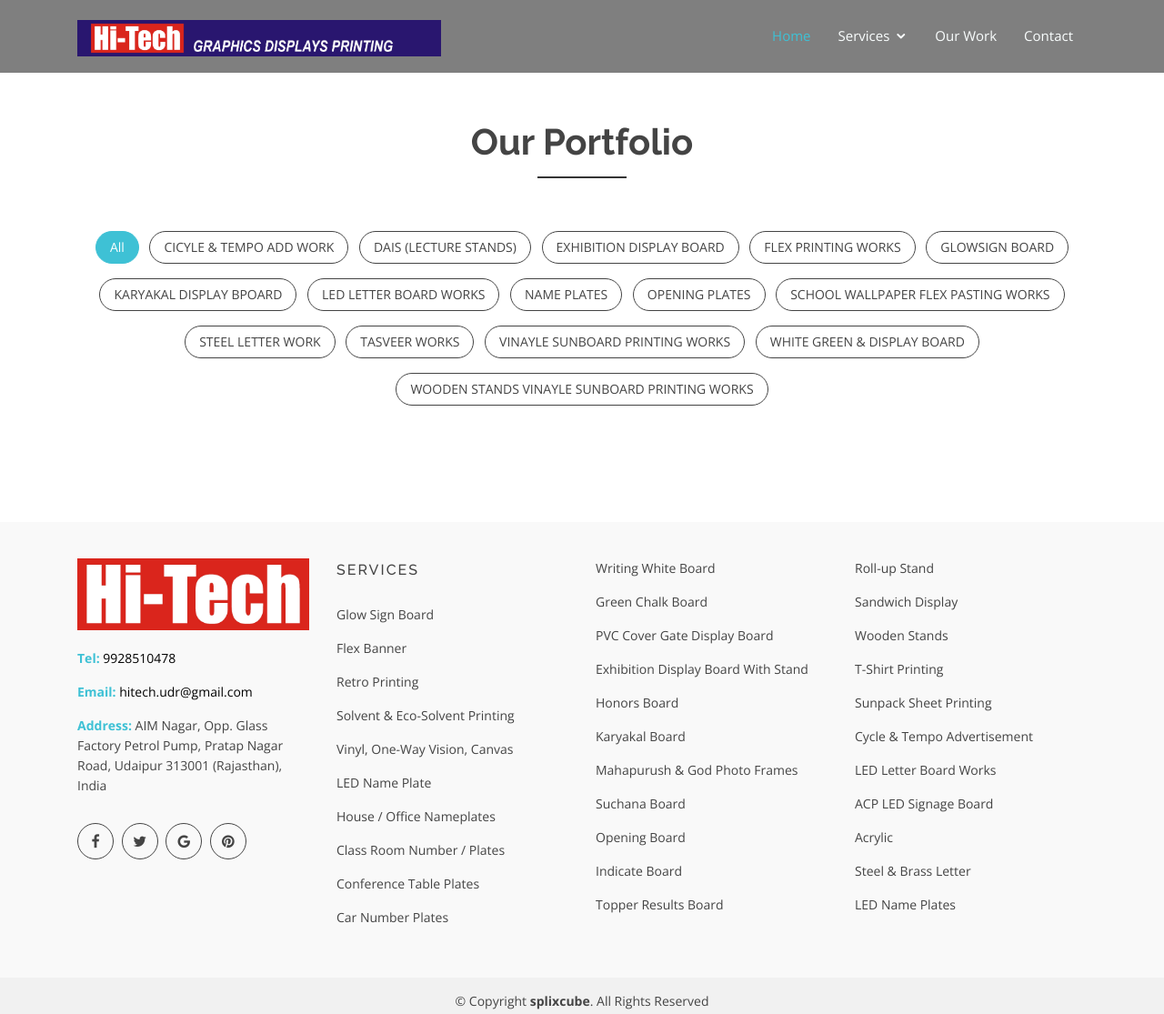
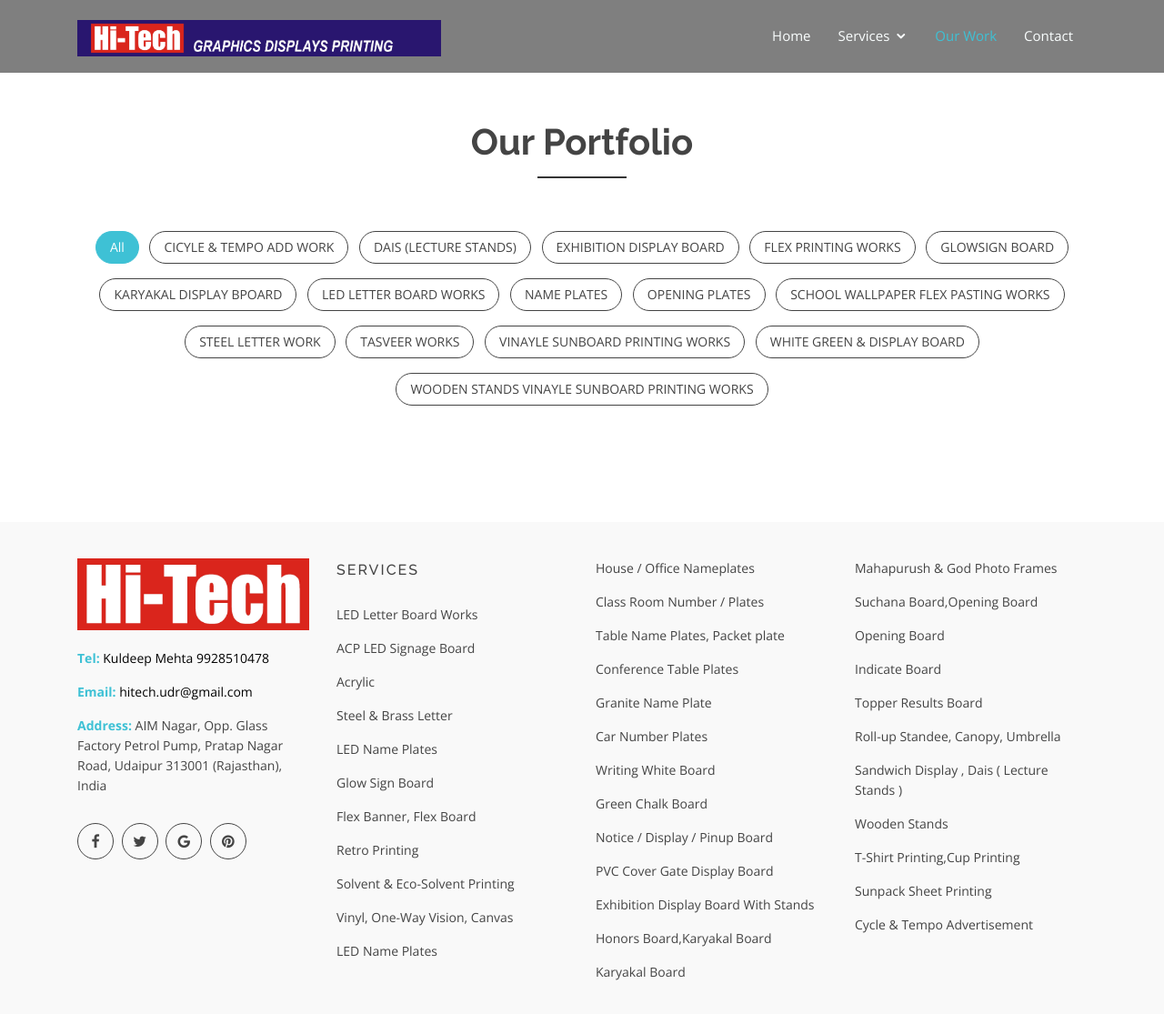
Before and after one commit to bhaveshgoswami02/Hi-Tech-Front, a plain HTML site: page ourworks.html in a window 1280 px wide. Shown: the top 1115 px of the page at 91% size. Drawn offline with nearby package versions, Linux system fonts and the light colour scheme; no server answers; a script that the page names is missing.

Commit message:
footer changes

```diff
--- a/assets/js/getGallery.js
+++ b/assets/js/getGallery.js
@@ -64,7 +64,7 @@ function getGallery(category) {
   else
   {
     // console.log("else")
-    firebase.firestore().collection('gallery').where("category", "==", category).onSnapshot(function (snapshot) {
+    firebase.firestore().collection('gallery').where("category", "==", category).orderBy("timeStamp","desc").onSnapshot(function (snapshot) {
       document.getElementById("getImg").innerHTML = '';
       snapshot.forEach(function (taskValue) {
         // console.log(taskValue.data())
--- a/ourworks.html
+++ b/ourworks.html
@@ -51,7 +51,7 @@
 
       <nav class="nav-menu d-none d-lg-block">
         <ul>
-          <li class="active"><a href="index.html">Home</a></li>
+          <li><a href="index.html">Home</a></li>
           <li class="drop-down"><a href="ourservices.html">Services</a>
             <ul class="mt-4">
               <li><a href="ourservices.html">Flex Printing Services</a></li>
@@ -62,7 +62,7 @@
               <li><a href="ourservices.html">Offset Pricing</a></li>
             </ul>
           </li>
-          <li><a href="ourworks.html">Our Work</a></li>
+          <li class="active"><a href="ourworks.html">Our Work</a></li>
           <li><a href="contactus.html">Contact</a></li>
 
         </ul>
@@ -176,9 +176,11 @@
                   <h2><span></span><img src="assets/img/HITECH BROSHERS 33333.jpg" alt=""></h2>
                 </div>
                 <div class="footer-contacts">
-                  <p><span>Tel:</span> <a style="color: black;" href="tel://9928510478">9928510478</a></p>
-                  <p><span>Email:</span> <a style="color: black;" href="mailto:hitech.udr@gmail.com">hitech.udr@gmail.com</a></p>
-                  <p><span>Address:</span> AIM Nagar, Opp. Glass Factory Petrol Pump, Pratap Nagar Road, Udaipur 313001 (Rajasthan), India</p>
+                  <p><span>Tel:</span> <a style="color: black;" href="tel://9928510478">Kuldeep Mehta 9928510478</a></p>
+                  <p><span>Email:</span> <a style="color: black;"
+                      href="mailto:hitech.udr@gmail.com">hitech.udr@gmail.com</a></p>
+                  <p><span>Address:</span> AIM Nagar, Opp. Glass Factory Petrol Pump, Pratap Nagar Road, Udaipur 313001
+                    (Rajasthan), India</p>
                 </div>
                 <div class="footer-icons">
                   <ul>
@@ -204,16 +206,17 @@
             <div class="footer-content">
               <div class="footer-head">
                 <h4>Services</h4>
+                <p>LED Letter Board Works</p>
+                <p>ACP LED Signage Board</p>
+                <p>Acrylic</p>
+                <p>Steel & Brass Letter</p>
+                <p>LED Name Plates</p>
                 <p>Glow Sign Board</p>
-                <p>Flex Banner</p>
+                <p>Flex Banner, Flex Board</p>
                 <p>Retro Printing</p>
                 <p>Solvent & Eco-Solvent Printing</p>
                 <p>Vinyl, One-Way Vision, Canvas</p>
-                <p>LED Name Plate</p>
-                <p>House / Office Nameplates</p>
-                <p>Class Room Number / Plates</p>
-                <p>Conference Table Plates</p>
-                <p>Car Number Plates</p>
+                <p>LED Name Plates</p>
               </div>
             </div>
           </div>
@@ -221,17 +224,19 @@
           <div class="col-md-3 col-sm-3 col-xs-12">
             <div class="footer-content">
               <div class="footer-head">
+                <p>House / Office Nameplates</p>
+                <p>Class Room Number / Plates</p>
+                <p>Table Name Plates, Packet plate</p>
+                <p>Conference Table Plates</p>
+                <p>Granite Name Plate</p>
+                <p>Car Number Plates</p>
                 <p>Writing White Board</p>
                 <p>Green Chalk Board</p>
+                <p>Notice / Display / Pinup Board</p>
                 <p>PVC Cover Gate Display Board</p>
-                <p>Exhibition Display Board With Stand</p>
-                <p>Honors Board</p>
+                <p>Exhibition Display Board With Stands</p>
+                <p>Honors Board,Karyakal Board</p>
                 <p>Karyakal Board</p>
-                <p>Mahapurush & God Photo Frames</p>
-                <p>Suchana Board</p>
-                <p>Opening Board</p>
-                <p>Indicate Board</p>
-                <p>Topper Results Board</p>
               </div>
             </div>
           </div>
@@ -239,17 +244,18 @@
           <div class="col-md-3 col-sm-3 col-xs-12">
             <div class="footer-content">
               <div class="footer-head">
-                <p>Roll-up Stand</p>
-                <p>Sandwich Display</p>
+                <p>Mahapurush & God Photo Frames</p>
+                <p>Suchana Board,Opening Board</p>
+                <p>Opening Board</p>
+                <p>Indicate Board</p>
+                <p>Topper Results Board</p>
+                <p>Roll-up Standee, Canopy, Umbrella</p>
+                <p>Sandwich Display , Dais ( Lecture Stands )</p>
                 <p>Wooden Stands</p>
-                <p>T-Shirt Printing</p>
+                <p>T-Shirt Printing,Cup Printing</p>
                 <p>Sunpack Sheet Printing</p>
                 <p>Cycle & Tempo Advertisement</p>
-                <p>LED Letter Board Works</p>
-                <p>ACP LED Signage Board</p>
-                <p>Acrylic</p>
-                <p>Steel & Brass Letter</p>
-                <p>LED Name Plates</p>
+
               </div>
             </div>
           </div>
@@ -275,7 +281,7 @@
   <script type="text/javascript">
     (function () {
       var options = {
-        whatsapp: "9928510478", // WhatsApp number
+        whatsapp: "+91 9928510478", // WhatsApp number
         call: "9928510478", // Call phone number
         call_to_action: "How May We Help You?", // Call to action
         button_color: "#FF6550", // Color of button
```
Also changed, not shown: contactus.html (+31 -29 lines), index.html (+28 -25 lines), ourservices.html (+34 -28 lines), assets/img/offset2.jpeg (added).
